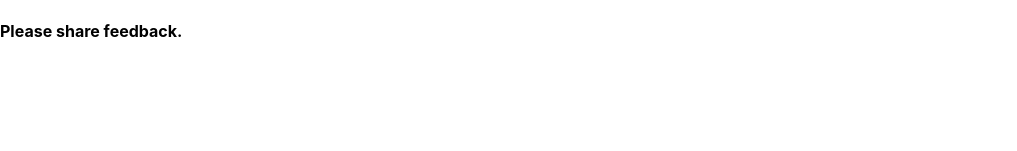
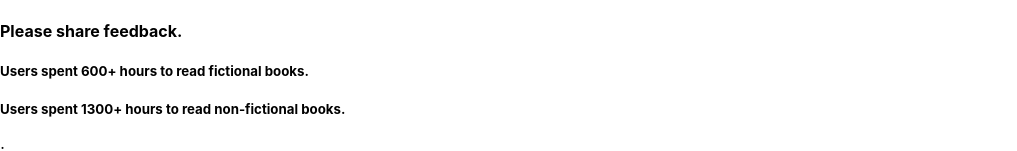
Before and after one commit to barunkumar04/practice-reactjs, a React (Create React App) app: page / in a window 1280 px wide. Shown: the part 655-806 px from the top of the page, without its empty margins (0-1017 px from the left). Built offline with nearby package versions, Linux system fonts and the light colour scheme.

Commit message:
Conditional rendering

```diff
--- /dev/null
+++ b/src/App3.js
@@ -0,0 +1,27 @@
+
+//This is an demo for conditional rendering
+
+function UserHourSpent(){
+    return (
+    <h5>Congratulations!! So far you have spent 60+ hours. 40 more hours to unlock premium membership benefits.</h5>
+    );
+}
+
+function AllUserHourSpent(){
+    return (
+    <>
+        <h5>Users spent 600+ hours to read fictional books.</h5>
+        <h5>Users spent 1300+ hours to read non-fictional books.</h5>
+    </>
+    );
+}
+
+function App3(props) {
+  return (
+   <>
+    {props.isUser?<UserHourSpent/> : <AllUserHourSpent/>};
+   </>
+  );
+}
+
+export default App3;
--- a/src/index.js
+++ b/src/index.js
@@ -3,12 +3,14 @@ import ReactDOM from 'react-dom';
 import './index.css';
 import App from './App';
 import App2 from './App2';
+import App3 from './App3';
 //import reportWebVitals from './reportWebVitals';
 
 ReactDOM.render(
   <React.Fragment>
       <App/>
       <App2/>
+      <App3 isUser = {false}/>
   </React.Fragment>,
   document.getElementById('root')
 );
```
Also changed, not shown: src/images/book_library.png (added).
